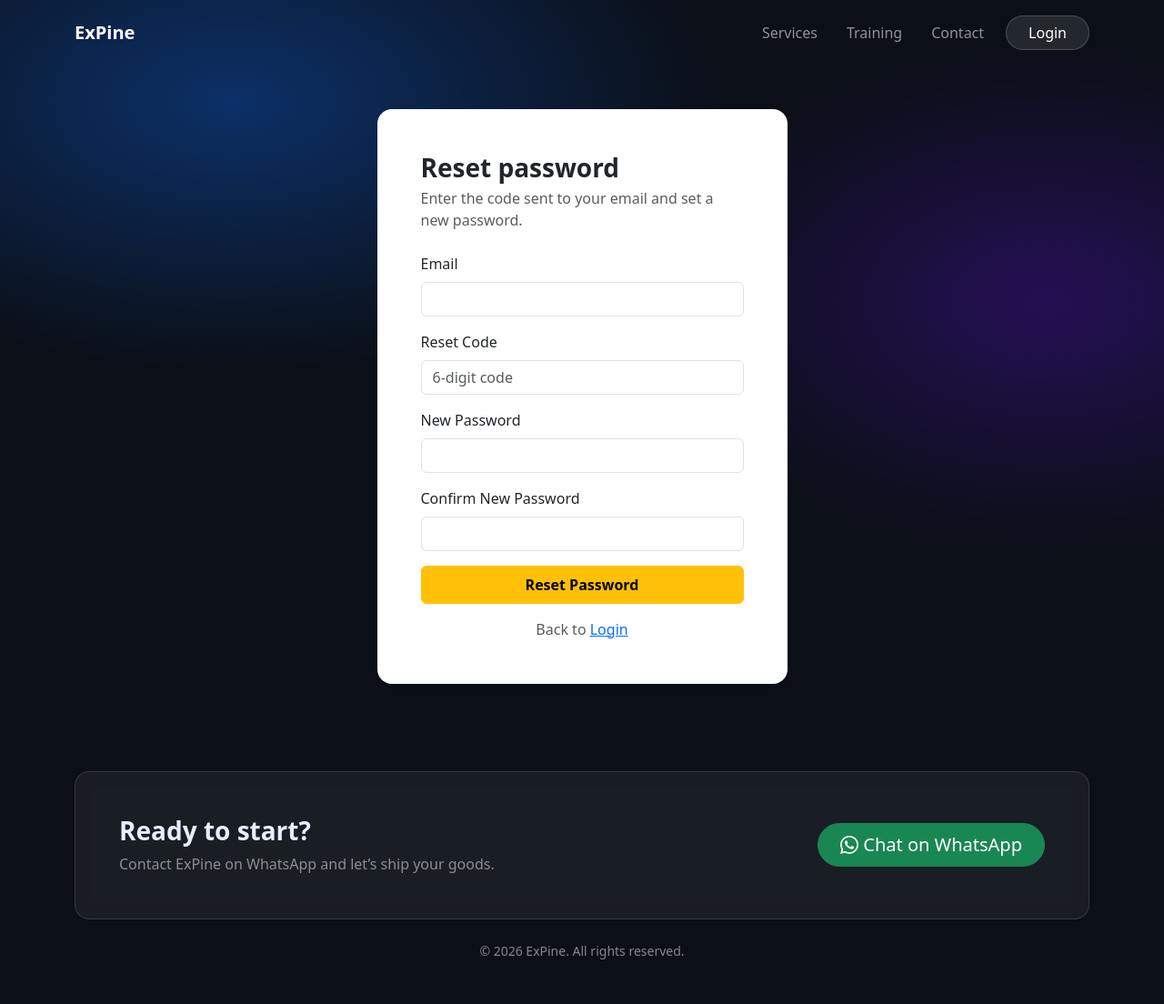
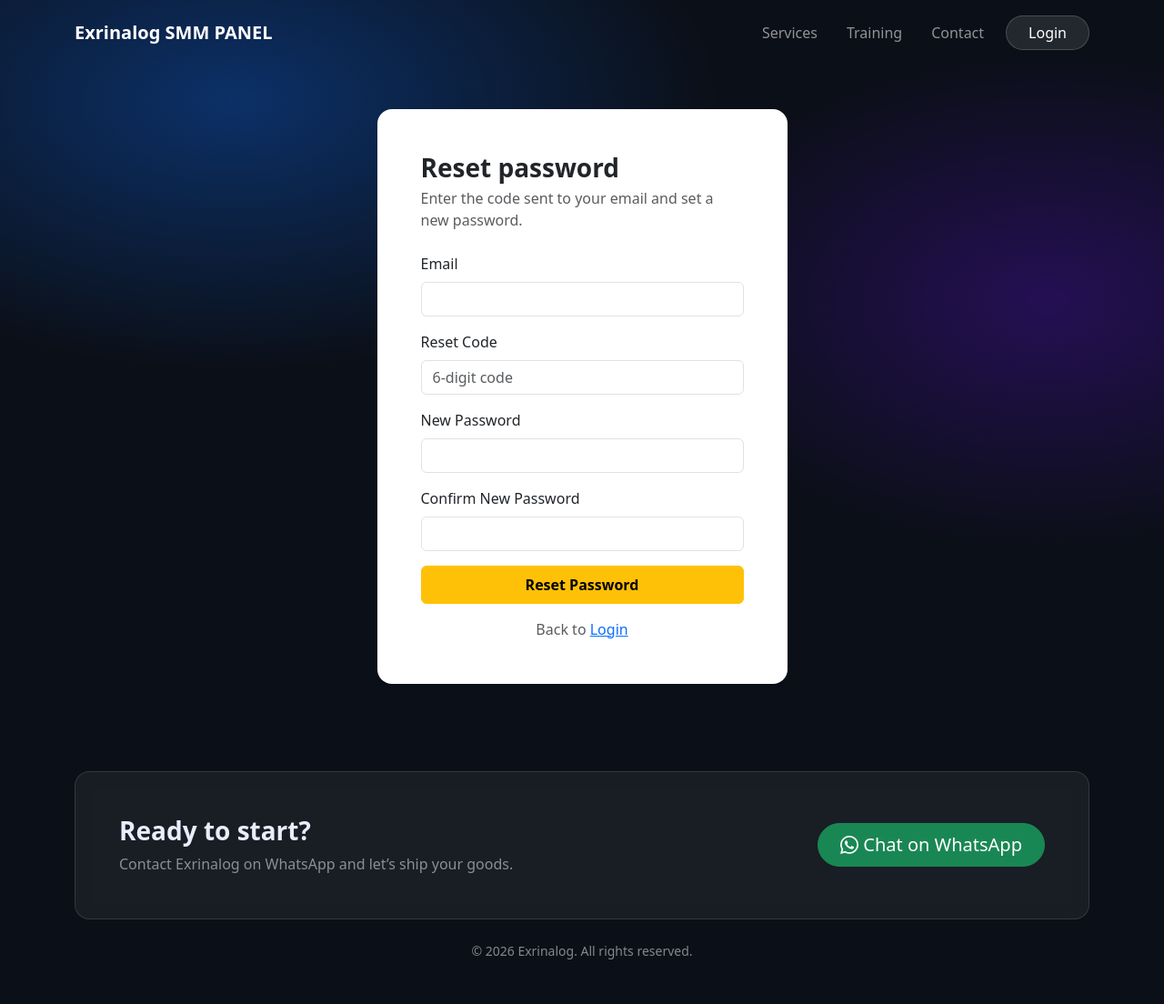
Before and after one commit to bidsho/exrina, a Django app: page /accounts/reset-password/ in a window 1280 px wide. Shown: the whole page at 91% size. Run offline with Django 5.2, Linux system fonts and the light colour scheme.

Commit message:
Initial commit

```diff
--- a/accounts/templates/accounts/login.html
+++ b/accounts/templates/accounts/login.html
@@ -4,7 +4,7 @@
 <head>
     <meta charset="UTF-8">
     <meta name="viewport" content="width=device-width, initial-scale=1.0">
-    <title>SMM Panel Pro | Login</title>
+    <title>Exrinalog Panel Pro | Login</title>
     <!-- Bootstrap 5 CSS -->
     <link href="https://cdn.jsdelivr.net/npm/bootstrap@5.3.0/dist/css/bootstrap.min.css" rel="stylesheet">
     <style>
@@ -145,7 +145,7 @@
 
 <div class="login-container">
     <div class="login-box">
-        <div class="brand-logo">SMM PANEL PRO</div>
+        <div class="brand-logo">Exrinalog SMM PANEL</div>
         <h2>Access Your Dashboard</h2>
 
         <!-- Django Messages Handling -->
--- a/accounts/templates/accounts/signup.html
+++ b/accounts/templates/accounts/signup.html
@@ -3,7 +3,7 @@
 <head>
     <meta charset="UTF-8">
     <meta name="viewport" content="width=device-width, initial-scale=1.0">
-    <title>Join SMM Pro - Create Account</title>
+    <title>Join Exrinalog Pro - Create Account</title>
     <!-- Bootstrap 5 CSS -->
     <link href="https://cdn.jsdelivr.net/npm/bootstrap@5.3.0/dist/css/bootstrap.min.css" rel="stylesheet">
     <style>
@@ -45,7 +45,7 @@
 <div class="container">
     <div class="row justify-content-center">
         <div class="col-md-5">
-            <div class="brand-logo">SMM PANEL PRO</div>
+            <div class="brand-logo">Exrinalog SMM PANEL</div>
 
             <div class="card signup-card p-4">
                 <h3 class="text-center mb-4">Create Account</h3>
--- a/templates/base.html
+++ b/templates/base.html
@@ -3,7 +3,7 @@
 <head>
   <meta charset="utf-8">
   <meta name="viewport" content="width=device-width, initial-scale=1">
-  <title>{% block title %}NairaBoost - Nigeria's #1 SMM Panel{% endblock %}</title>
+  <title>{% block title %}Exrinalog - Nigeria's #1 SMM Panel{% endblock %}</title>
 
 
   <link href="https://cdn.jsdelivr.net/npm/bootstrap@5.3.3/dist/css/bootstrap.min.css" rel="stylesheet">
@@ -33,7 +33,7 @@
   <!-- Navbar -->
   <nav class="navbar navbar-expand-lg navbar-dark py-3">
     <div class="container">
-      <a class="navbar-brand fw-bold" href="{% url 'index' %}">ExPine</a>
+      <a class="navbar-brand fw-bold" href="{% url 'index' %}">Exrinalog SMM PANEL</a>
       <button class="navbar-toggler" type="button" data-bs-toggle="collapse" data-bs-target="#nav">
         <span class="navbar-toggler-icon"></span>
       </button>
@@ -68,12 +68,12 @@
           <div class="col-lg-7">
             <h3 class="fw-bold mb-2">Ready to start?</h3>
             <p class="text-white-50 mb-0">
-              Contact ExPine on WhatsApp and let’s ship your goods.
+              Contact Exrinalog on WhatsApp and let’s ship your goods.
             </p>
           </div>
           <div class="col-lg-5 text-lg-end">
             <a class="btn btn-success btn-lg rounded-pill px-4"
-               href="https://wa.me/2348151125562" target="_blank">
+               href="https://wa.me/2348153742241" target="_blank">
               <i class="bi bi-whatsapp"></i> Chat on WhatsApp
             </a>
           </div>
@@ -81,7 +81,7 @@
       </div>
 
       <div class="text-center text-white-50 small mt-4">
-        © {% now "Y" %} ExPine. All rights reserved.
+        © {% now "Y" %} Exrinalog. All rights reserved.
       </div>
     </div>
   </section>
--- a/templates/pages/index.html
+++ b/templates/pages/index.html
@@ -3,7 +3,7 @@
 <head>
     <meta charset="UTF-8">
     <meta name="viewport" content="width=device-width, initial-scale=1.0">
-    <title>{% block title %}BID SMM - Nigeria's #1 SMM Panel{% endblock %}</title>
+    <title>{% block title %}Exrinalog SMM - Nigeria's #1 SMM Panel{% endblock %}</title>
     <link href="https://cdn.jsdelivr.net/npm/bootstrap@5.3.0/dist/css/bootstrap.min.css" rel="stylesheet">
     <link rel="stylesheet" href="https://cdnjs.cloudflare.com/ajax/libs/font-awesome/6.0.0/css/all.min.css">
     <style>
@@ -22,7 +22,7 @@
 
 <nav class="navbar navbar-expand-lg navbar-light sticky-top py-3">
     <div class="container">
-        <a class="navbar-brand fw-bold fs-3" href="#">BID <span class="text-primary">SMM</span></a>
+        <a class="navbar-brand fw-bold fs-3" href="#">Exrinalog <span class="text-primary">SMM</span></a>
         <button class="navbar-toggler" type="button" data-bs-toggle="collapse" data-bs-target="#navbarNav">
             <span class="navbar-toggler-icon"></span>
         </button>
```
